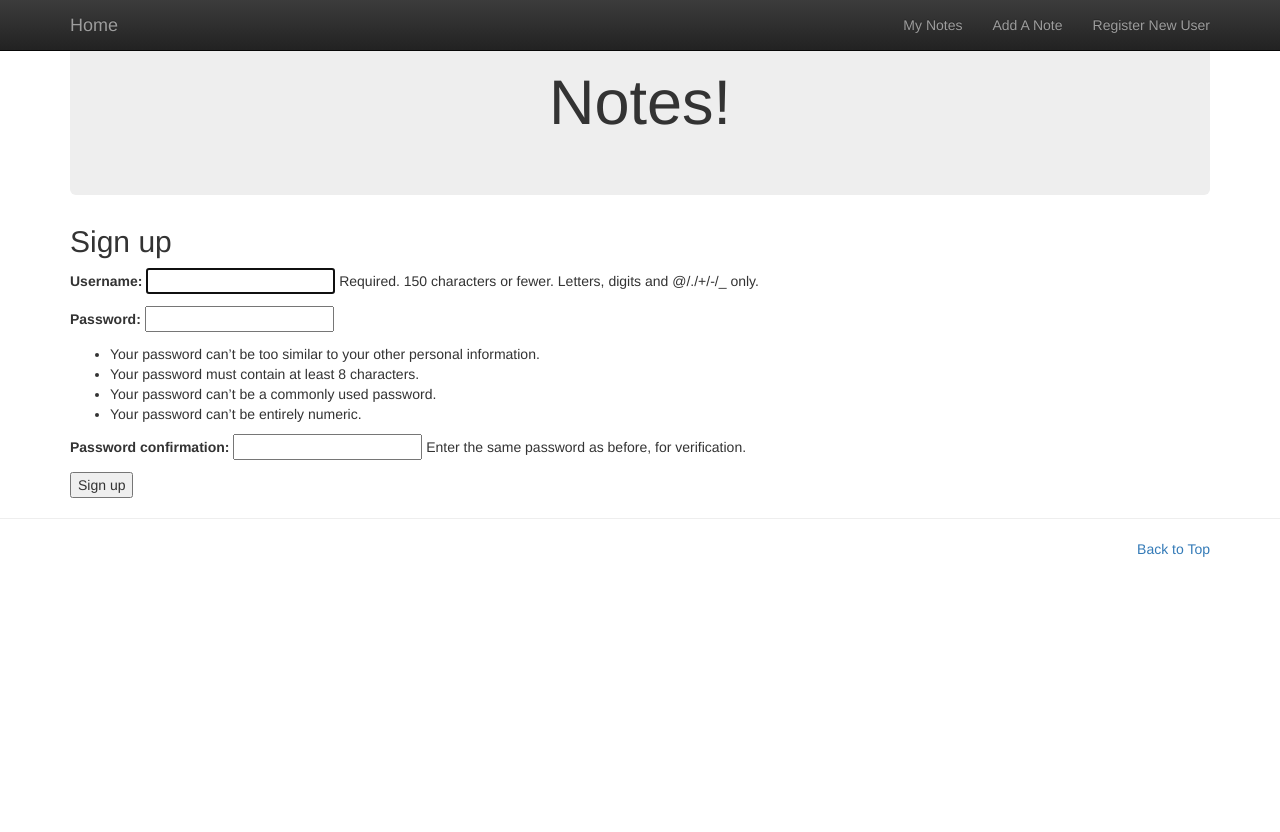
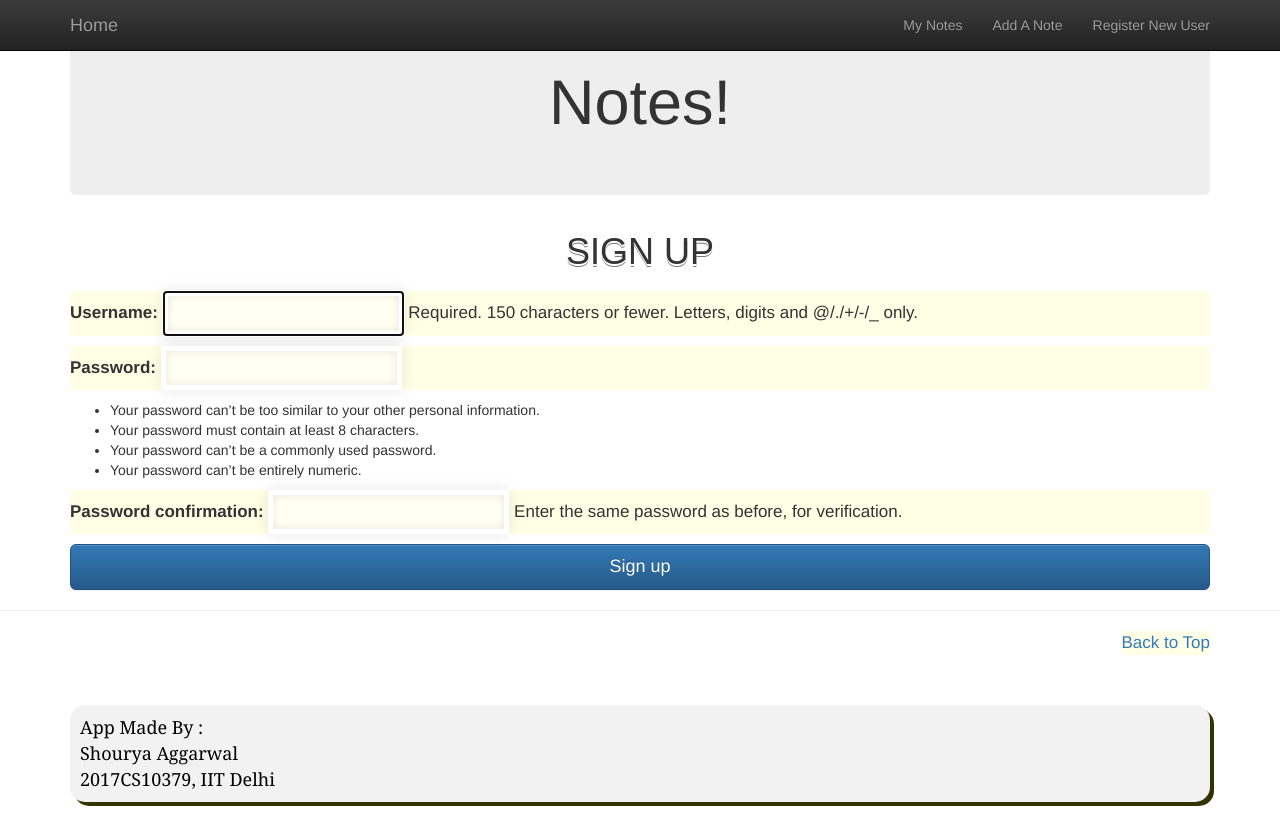
Before and after one commit to ShouryaAggarwal/NotesApp, a Django app: page /signup/ in a window 1280 px wide. Before the commit the page ends 557 px from the top, so only its background shows below. Run offline with Django 3.2, Linux system fonts and the light colour scheme; some libraries are stand-ins or nearby versions.

Commit message:
Added more styles

```diff
--- a/AppSite/settings.py
+++ b/AppSite/settings.py
@@ -29,6 +29,8 @@ ALLOWED_HOSTS = [
     'www.powerful-earth-97625.herokuapp.com',
     'https://powerful-earth-97625.herokuapp.com',
     'powerful-earth-97625.herokuapp.com',
+    'http://127.0.0.1',
+    '127.0.0.1',
 ]
 
 
--- a/AppSite/views.py
+++ b/AppSite/views.py
@@ -1,9 +1,9 @@
 from django.shortcuts import render, redirect
 from django.urls import reverse
 from django.contrib import messages
-from django.contrib.auth.forms import UserCreationForm
 from django.contrib.auth import authenticate, login
 from django.http import HttpResponseRedirect
+from django.contrib.auth.forms import UserCreationForm
 
 
 def home_view(request):
--- a/core/models.py
+++ b/core/models.py
@@ -7,7 +7,7 @@ class Note(models.Model):
     label = models.CharField(max_length=200)
     body = models.TextField()
     timestamp = models.DateTimeField(auto_now_add=True)
-#    tags = models.ManyToManyField('Tag', related_name='notes')
+
 
     def __unicode__(self):
         return self.label
--- a/core/templates/base.html
+++ b/core/templates/base.html
@@ -7,11 +7,12 @@
     <meta name="viewport" content="width=device-width, initial-scale=1">
     <meta name="description" content="">
     <meta name="author" content="">
-    <title>{% block title %}AppSite - The Best Note{% endblock title %}</title>
+    <title>{% block title %}NotesKeep - The Best NoteKeeping Site{% endblock title %}</title>
     {% block stylesheets %}
     <link rel="stylesheet" href="{% static 'AppSite/bootstrap.min.css' %}" />
     <link rel="stylesheet" href="{% static 'AppSite/bootstrap-theme.min.css' %}" />
     <link rel="stylesheet" href="{% static 'AppSite/theme.css' %}" />
+
     {% endblock stylesheets %}
 </head>
 
@@ -81,6 +82,15 @@
     <p class="pull-right"><a href="#">Back to Top</a></p>
 </footer>
 </div>
+<br/>
+<br/>
+<br/>
+    <div class="container marketing">
+<footer>
+    <p class="credit">App Made By :<br/>Shourya Aggarwal<br/>2017CS10379, IIT Delhi</p>
+</footer>
+</div>
+
 {% endblock footer %}
 </body>
 </html>
--- a/core/templates/core/addnote.html
+++ b/core/templates/core/addnote.html
@@ -6,6 +6,7 @@
 $('input[type="text"]').addClass('form-control');
 $('textarea').addClass('form-control');
 </script>
+<link rel="stylesheet" href="{% static 'AppSite/private1.css' %}"/>
 
 <div class="jumbotron">
 	<h1 align='center'>Create New Note!</h1>
--- a/core/templates/signup.html
+++ b/core/templates/signup.html
@@ -1,22 +1,23 @@
 {% extends 'base.html' %}
 {% load static %}
+
+
 {% block body %}
 
-
+<link rel="stylesheet" href="{% static 'AppSite/private.css' %}"/>
 
 <div class="jumbotron">
 	<h1 align='center'>Notes!</h1>
 </div>
 
-
 {% block content %}
   <h2>Sign up</h2>
-  <form method="post">
+  <form method="post" class="formext">
     {% csrf_token %}
     {{ form.as_p }}
-    <button type="submit">Sign up</button>
+    <button type="submit" class='btn btn-primary btn-lg btn-block'>Sign up</button>
   </form>
+
 {% endblock %}
 
-
 {% endblock body %}
--- /dev/null
+++ b/static/AppSite/private.css
@@ -0,0 +1,62 @@
+
+$body-bg: #c1bdba;
+$form-bg: #13232f;
+$white: #ffffff;
+
+$main: #1ab188;
+$main-light: lighten($main,5%);
+$main-dark: darken($main,5%);
+
+$gray-light: #a0b3b0;
+$gray: #ddd;
+
+$thin: 300;
+$normal: 400;
+$bold: 600;
+$br: 4px;
+
+.formext {
+  background:rgba($form-bg,.9);
+  padding: 40px;
+  max-width:600px;
+  margin:40px auto;
+  border-radius:$br;
+  box-shadow:0 4px 10px 4px rgba($form-bg,.3);
+}
+
+h2 {
+	text-align: center;
+	margin: 1em 0 0.5em 0;
+	color: #343434;
+	font-weight: normal;
+	font-family: 'Ultra', sans-serif;
+	font-size: 36px;
+	line-height: 42px;
+	text-transform: uppercase;
+	text-shadow: 0 2px white, 0 3px #777;
+	text-shadow: 0 2px white, 0 3px #777;
+}
+
+input, textarea
+{
+	margin:auto;
+	    border: 5px solid white;
+    -webkit-box-shadow:
+      inset 0 0 8px  rgba(0,0,0,0.1),
+            0 0 16px rgba(0,0,0,0.1);
+    -moz-box-shadow:
+      inset 0 0 8px  rgba(0,0,0,0.1),
+            0 0 16px rgba(0,0,0,0.1);
+    box-shadow:
+      inset 0 0 8px  rgba(0,0,0,0.1),
+            0 0 16px rgba(0,0,0,0.1);
+    padding: 5px;
+    background: rgba(255,255,255,0.5);
+	font-size:17px;
+}
+
+p
+{
+	font-size: 17px;
+	background-color: #ffffe6;
+}
--- a/static/AppSite/theme.css
+++ b/static/AppSite/theme.css
@@ -467,4 +467,21 @@
   -webkit-box-shadow: inset 0 1px 3px rgba(0, 0, 0, .05), 0 1px 0 rgba(255, 255, 255, .1);
           box-shadow: inset 0 1px 3px rgba(0, 0, 0, .05), 0 1px 0 rgba(255, 255, 255, .1);
 }
+
+.credit
+{
+     position: relative;
+     bottom: 20px;
+     font-size: 18px;
+	 font-family: 'Georgia';
+	 background-color: #f2f2f2;
+	 color: black;
+	 border-radius: 15px;
+	 padding: 10px;
+	-moz-box-shadow: 4px 4px 0px 0px #333300;
+	-webkit-box-shadow: 4px 4px 0px 0px #333300;
+	box-shadow: 4px 4px 0px 0px #333300;
+
+}
+
 /*# sourceMappingURL=bootstrap-theme.css.map */
```
Also changed, not shown: core/forms.py (+4 -3 lines), static/AppSite/private1.css (added, +63 -0 lines), db.sqlite3.
